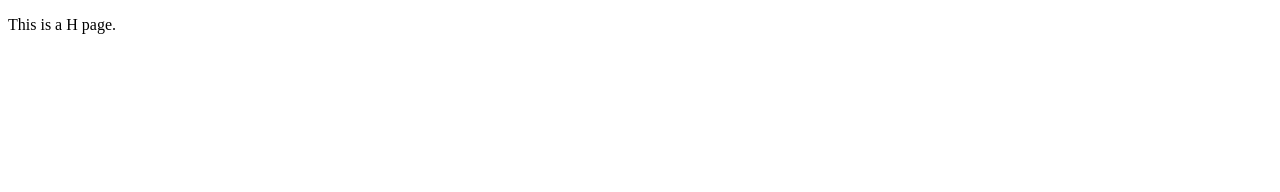
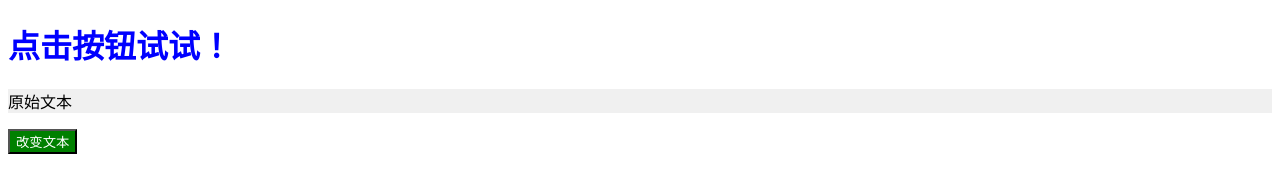
Before and after one commit to Goth-Sparrow/Goth-Sparrow.github.io, a plain HTML site: page sex/index.html in a window 1280 px wide. Drawn offline with Linux system fonts and the light colour scheme.

Commit message:
Update index.html

```diff
--- a/sex/index.html
+++ b/sex/index.html
@@ -1,12 +1,23 @@
 <!DOCTYPE html>
-<html lang="en">
+<html>
 <head>
-    <meta charset="UTF-8">
-    <meta name="viewport" content="width=device-width, initial-scale=1.0">
-    <title>Document</title>
+    <title>三合一示例</title>
+    <style>
+        h1 { color: blue; }
+        p { background-color: #f0f0f0; }
+        button { background-color: green; color: white; }
+    </style>
 </head>
 <body>
-    <p> This is a H page.</p>
+    <h1>点击按钮试试！</h1>
+    <p id="demo">原始文本</p>
+    <button onclick="changeText()">改变文本</button>
 
+    <script>
+        function changeText() {
+            document.getElementById("demo").innerHTML = "Hello, World!";
+            document.getElementById("demo").style.color = "red";
+        }
+    </script>
 </body>
 </html>
```
